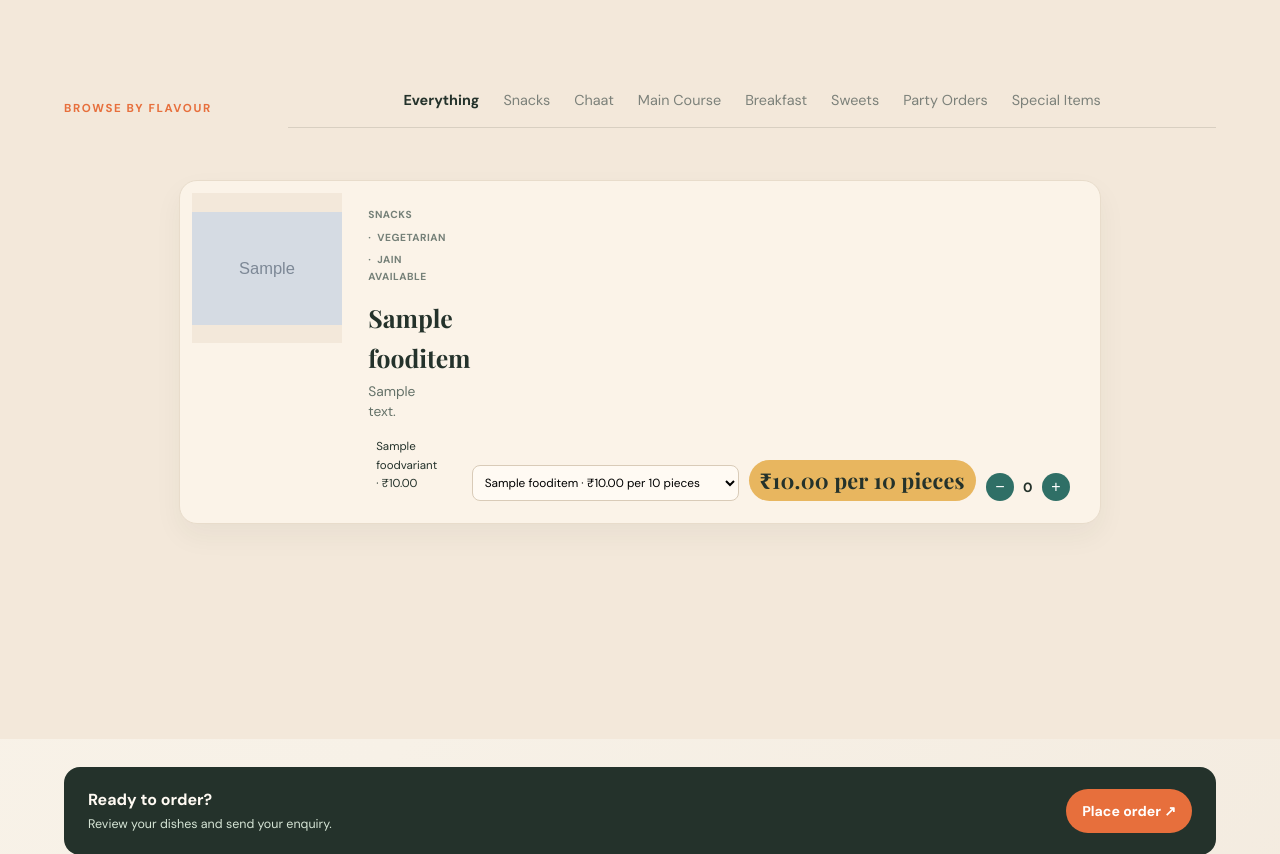
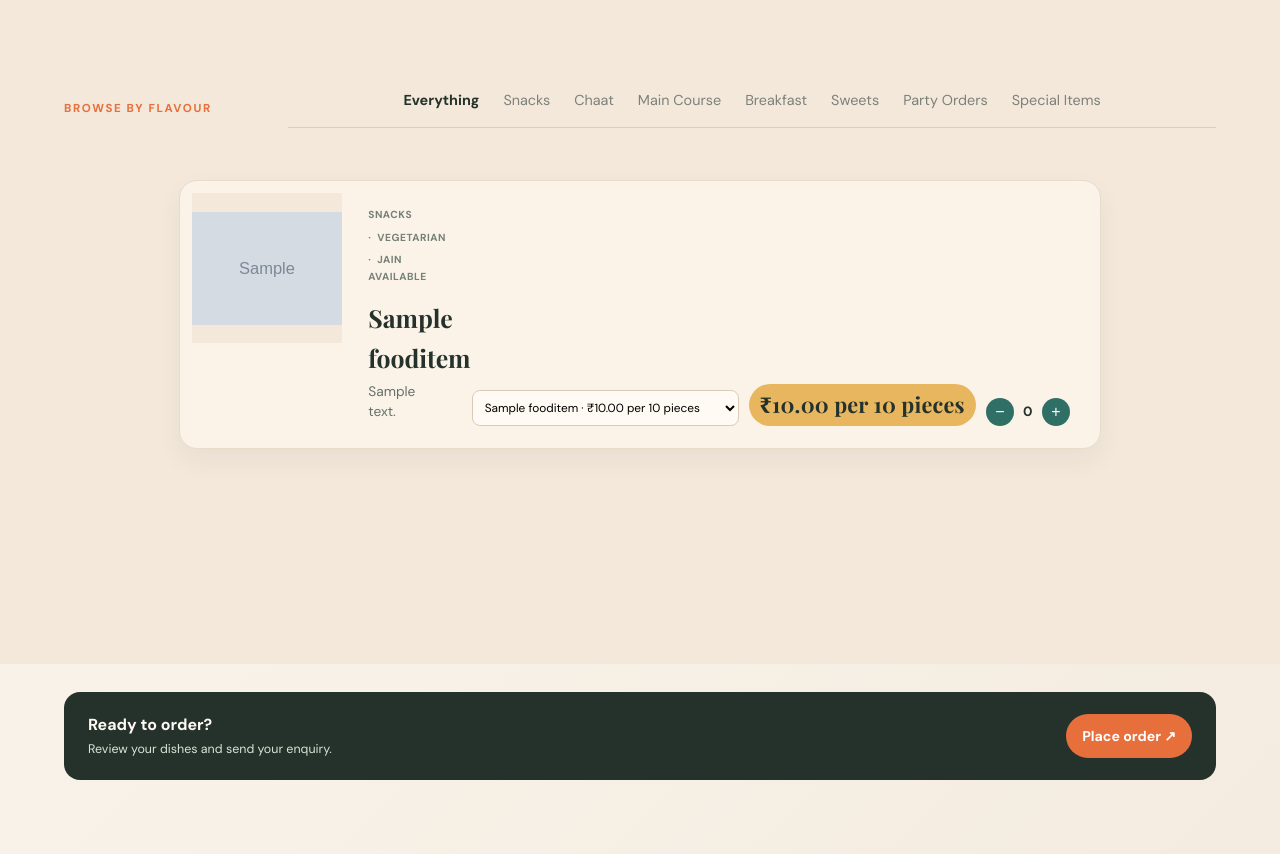
Before and after one commit to naveengoyal10/RakshaKitchen, a Django app: page /menu/ in a window 1280 px wide. Shown: the part 600-1454 px from the top of the page. Run offline with Django 5.2, Linux system fonts and the light colour scheme; data comes from the database, SQL or seed files in the repository; tables that the repository leaves empty hold one stand-in row (values such as "Sample post"); grey boxes marked "Sample" are stand-in pictures.

Commit message:
Hide duplicate menu variant prices

```diff
--- a/static/css/menu-polish.css
+++ b/static/css/menu-polish.css
@@ -13,6 +13,10 @@
   line-height: 1.2;
   padding: 8px 11px;
   white-space: nowrap;
+}
+
+.premium-menu-item .variant-list {
+  display: none;
 }
 
 .order-summary .clear-list {
```
